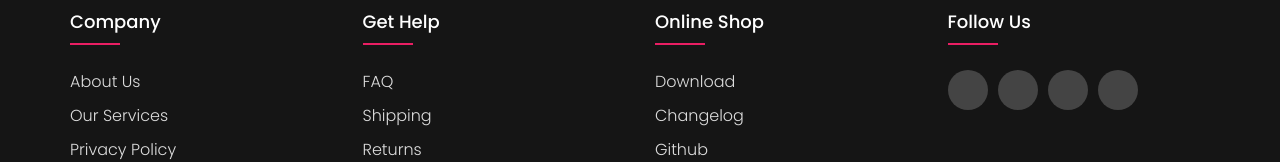
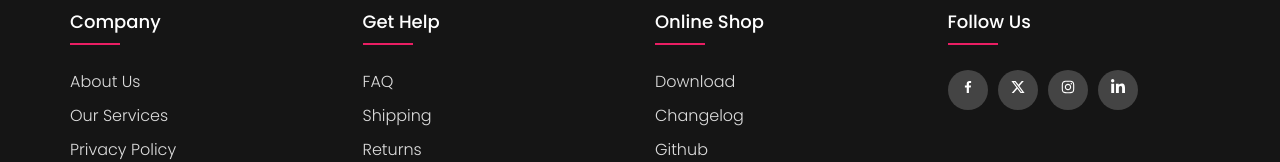
Before and after one commit to lamba01/E-Commerce-App, a React (Create React App) app in the folder Frontend/: page /cart in a window 1280 px wide. Shown: the part 872-1034 px from the top of the page. Built offline with nearby package versions, Linux system fonts and the light colour scheme; no server answers.

Commit message:
Designed footer

```diff
--- a/Frontend/src/Components/Footer/Footer.jsx
+++ b/Frontend/src/Components/Footer/Footer.jsx
@@ -1,9 +1,20 @@
 import React from 'react';
+import { useLocation  } from 'react-router-dom';
+import { BiLogoFacebook } from 'react-icons/bi'
+import { RiTwitterXFill } from 'react-icons/ri'
+import { AiOutlineInstagram } from 'react-icons/ai'
+import { FaLinkedinIn } from 'react-icons/fa'
 import "./footer.css"
 
 const Footer = () => {
+    const location = useLocation();
+
+  const pathsToHideNavbar = ["/login", "/Signup"];
+
+  // Check if the current path is in the array of paths to hide the navbar
+  const hideNavbar = pathsToHideNavbar.includes(location.pathname);
   return (
-    <footer className="footer">
+    <div>{!hideNavbar && (<footer className="footer">
       <div className="container row">
         <div className="footer-col">
           <h4>company</h4>
@@ -36,14 +47,15 @@ const Footer = () => {
         <div className="footer-col">
           <h4>follow us</h4>
           <div className="social-links">
-            <a href="#"></a>
-            <a href="#"></a>
-            <a href="#"></a>
-            <a href="#"> </a>
+            <div>< BiLogoFacebook /></div>
+            <div><RiTwitterXFill /></div>
+            <div><AiOutlineInstagram /></div>
+            <div><FaLinkedinIn /></div>
           </div>
         </div>
       </div>
-    </footer>
+    </footer>)}
+    </div>
   );
 };
 
--- a/Frontend/src/Components/Footer/footer.css
+++ b/Frontend/src/Components/Footer/footer.css
@@ -79,7 +79,7 @@ ul {
   cursor: pointer;
 }
 
-.footer-col .social-links a {
+.footer-col .social-links div {
   color: #fff;
   background-color: rgba(255, 255, 255, 0.2);
   display: inline-block;
```
